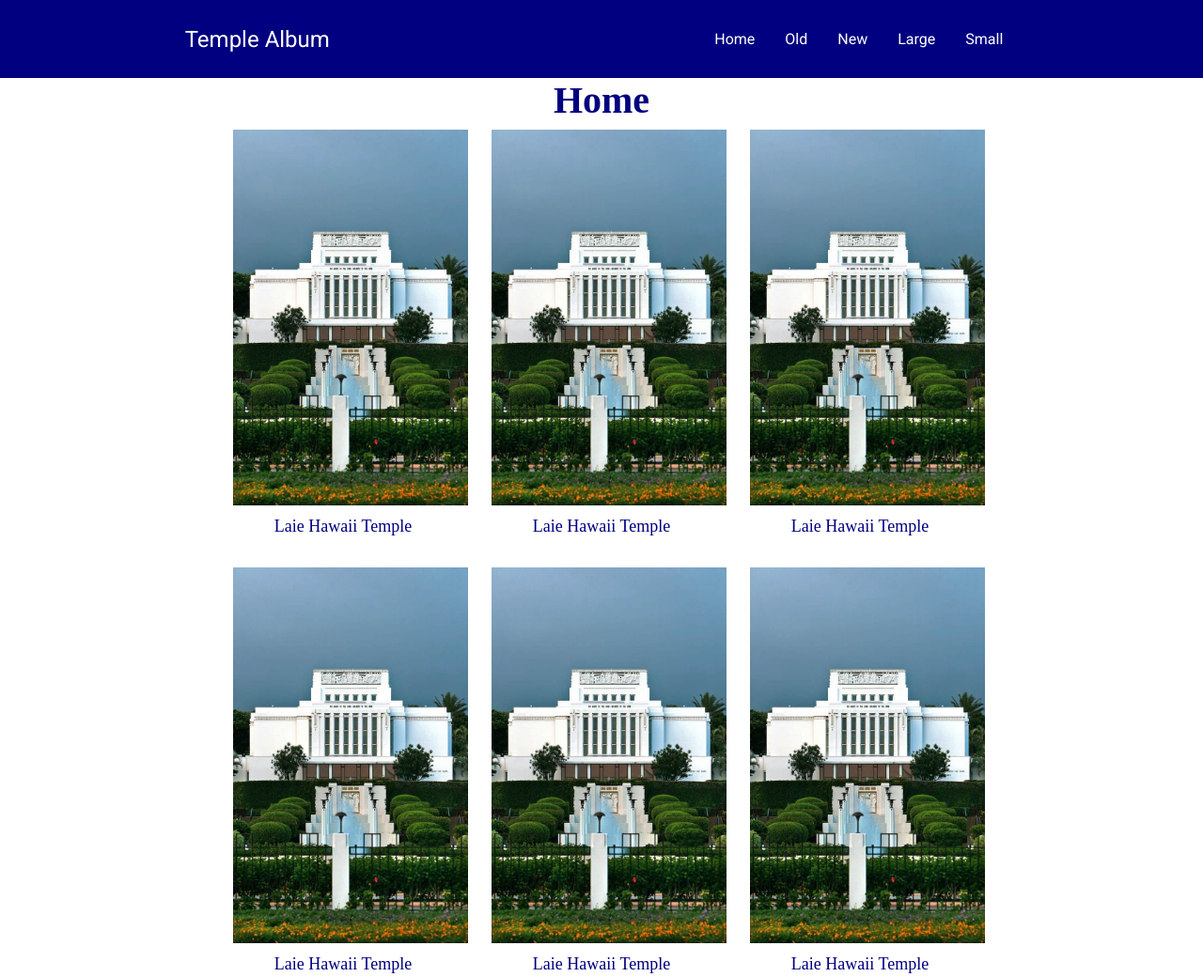
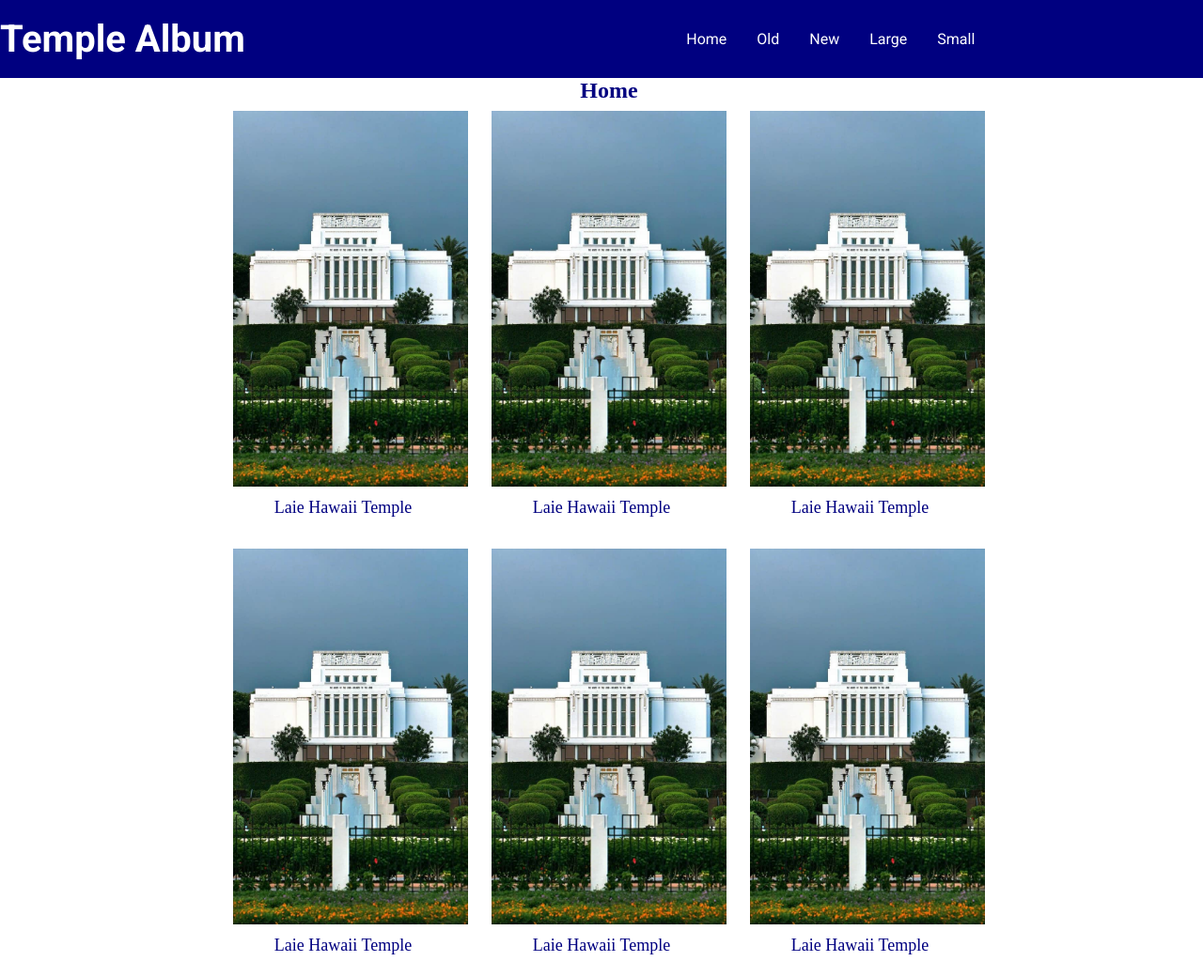
Before and after one commit to camillehargis22/wdd131, a plain HTML site: page temples.html in a window 1280 px wide. Shown: the top 1040 px of the page at 94% size. Drawn offline with Linux system fonts and the light colour scheme.

Commit message:
h1 & h2 adj

```diff
--- a/styles/temples.css
+++ b/styles/temples.css
@@ -20,13 +20,13 @@ header {
     color: white;
 }
 
-span {
+h1 {
     font-size: 1.5rem;
     margin-left: 1rem;
     margin: auto;
 }
 
-h1 {
+h2 {
 	text-align: center;
 	font-size: 1.5rem;
 	margin-left: 1rem;
--- a/temples.html
+++ b/temples.html
@@ -15,7 +15,7 @@
 </head>
 <body>
     <header>
-        <span>Temple Album</span>
+        <h1>Temple Album</h1>
         <button id="menu"></button>
         <nav>
             <ul class="navigation">
@@ -28,7 +28,7 @@
         </nav>
     </header>
     <main>
-        <h1>Home</h1>
+        <h2>Home</h2>
         <div>
         <figure>
             <img src="images/hawaii-temple.jpg" alt="Hawaii Temple">
```
